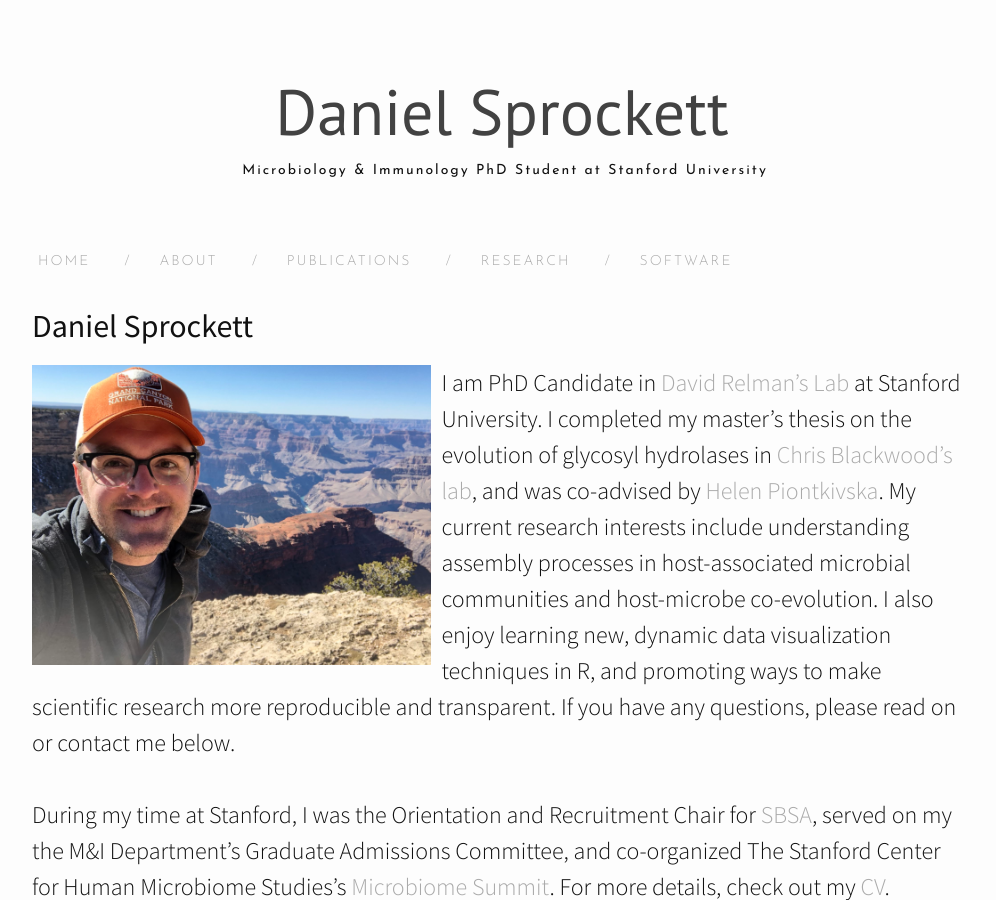
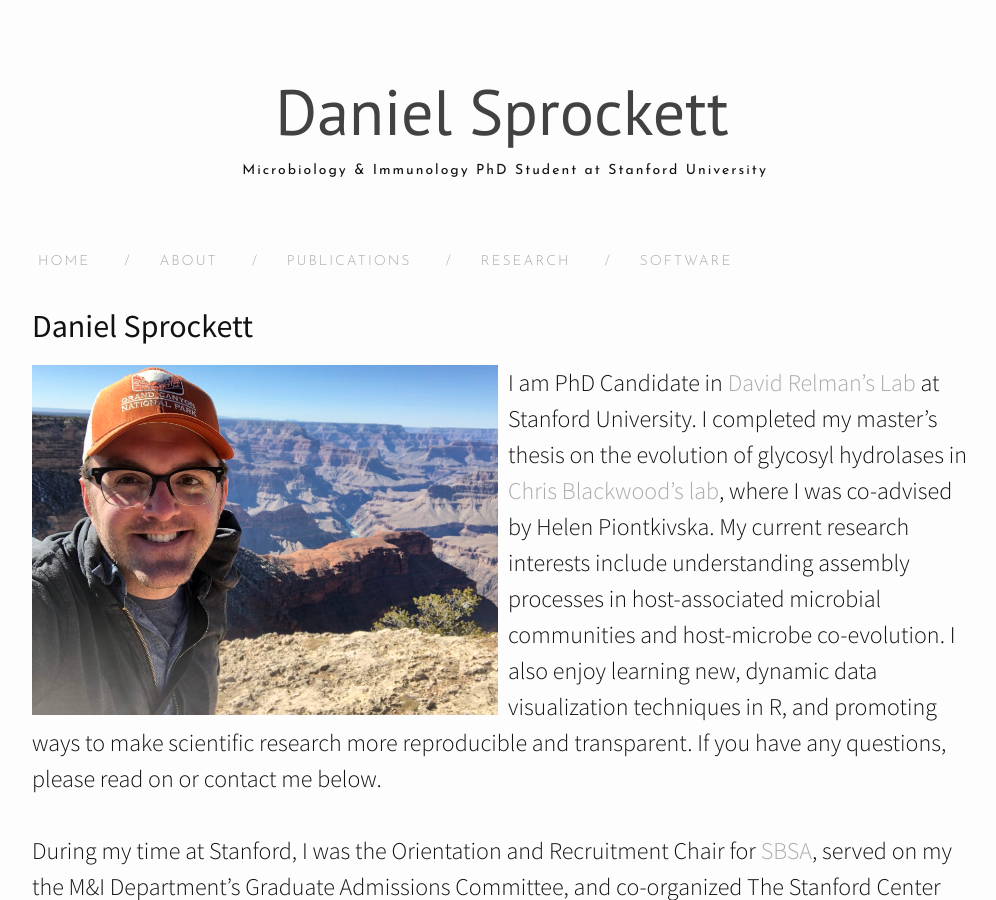
Before and after one commit to DanielSprockett/danielsprockett.github.io, a Jekyll site: the page built from about.md, in a window 1280 px wide and 900 px high. Shown: the whole window, without its empty margins (138-1134 px from the left). Built offline with Jekyll 4.4.1, drawn with Linux system fonts in a browser that asks for light colours; nearby versions of some CDN libraries.

Commit message:
Update about.md

```diff
--- a/about.md
+++ b/about.md
@@ -6,8 +6,8 @@ permalink: /about/
 
 <h2>Daniel Sprockett</h2>
 
-<img src="/images/Dan_at_Grand_Canyon.jpg" alt="Dan at the Grand Canyon" style="float: left; margin-right: 10px;" height="300"/>
-I am PhD Candidate in [David Relman's Lab](http://med.stanford.edu/relmanlab.html) at Stanford University. I completed my master's thesis on the evolution of glycosyl hydrolases in [Chris Blackwood's lab](http://drosophila.biology.kent.edu/users/cblackwo/overview.htm), and was co-advised by [Helen Piontkivska](https://www.kent.edu/biology/profile/helen-piontkivska). My current research interests include understanding assembly processes in host-associated microbial communities and host-microbe co-evolution. I also enjoy learning new, dynamic data visualization techniques in R, and promoting ways to make scientific research more reproducible and transparent.  If you have any questions, please read on or contact me below.<br>
+<img src="/images/Dan_at_Grand_Canyon.jpg" alt="Dan at the Grand Canyon" style="float: left; margin-right: 10px;" height="350"/>
+I am PhD Candidate in [David Relman's Lab](http://med.stanford.edu/relmanlab.html) at Stanford University. I completed my master's thesis on the evolution of glycosyl hydrolases in [Chris Blackwood's lab](http://drosophila.biology.kent.edu/users/cblackwo/overview.htm), where I was co-advised by Helen Piontkivska. My current research interests include understanding assembly processes in host-associated microbial communities and host-microbe co-evolution. I also enjoy learning new, dynamic data visualization techniques in R, and promoting ways to make scientific research more reproducible and transparent.  If you have any questions, please read on or contact me below.<br>
 <br>
 During my time at Stanford, I was the Orientation and Recruitment Chair for [SBSA](http://med.stanford.edu/sbsa.html), served on my the M&I Department's Graduate Admissions Committee, and co-organized The Stanford Center for Human Microbiome Studies's [Microbiome Summit](https://iti.stanford.edu/center-for-human-microbiome-studies/microbiome-summit.html). For more details, check out my [CV](/documents/Sprockett_CV_190108.pdf).<br>
 <br>
```
